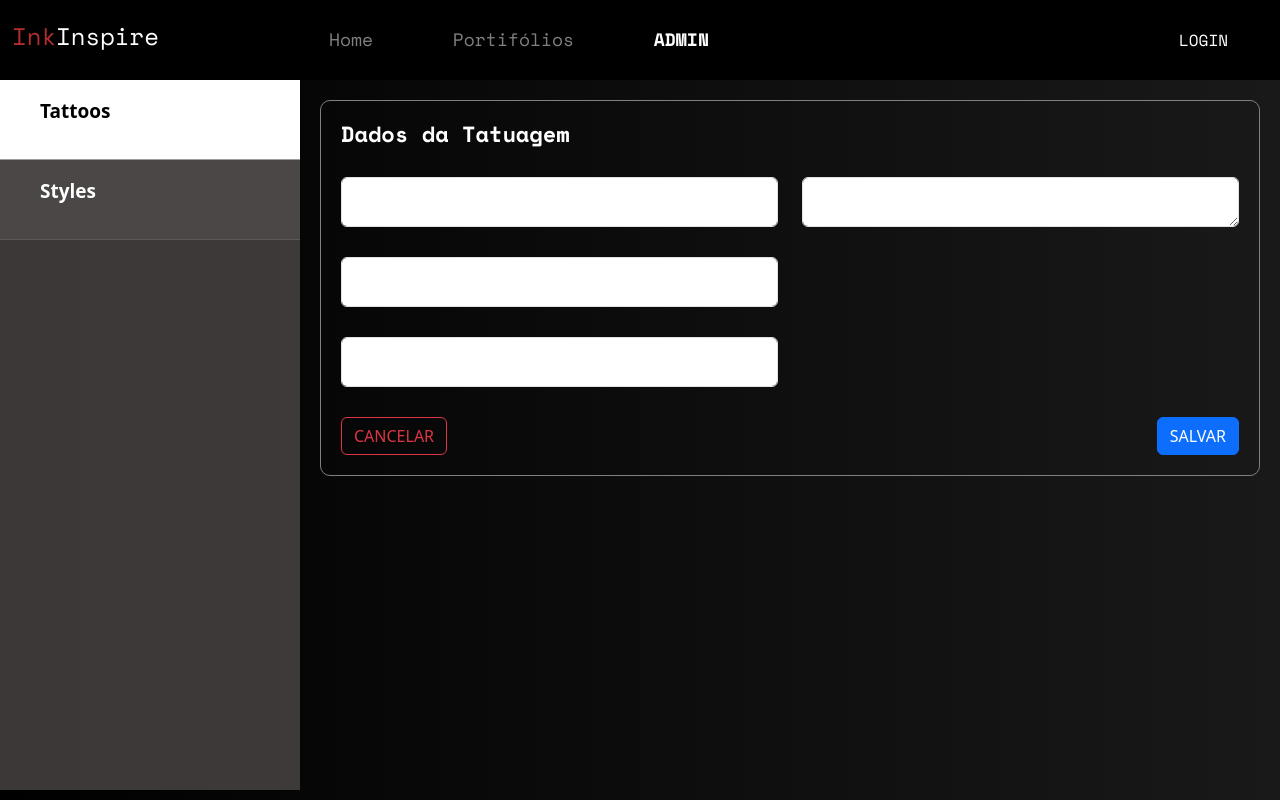
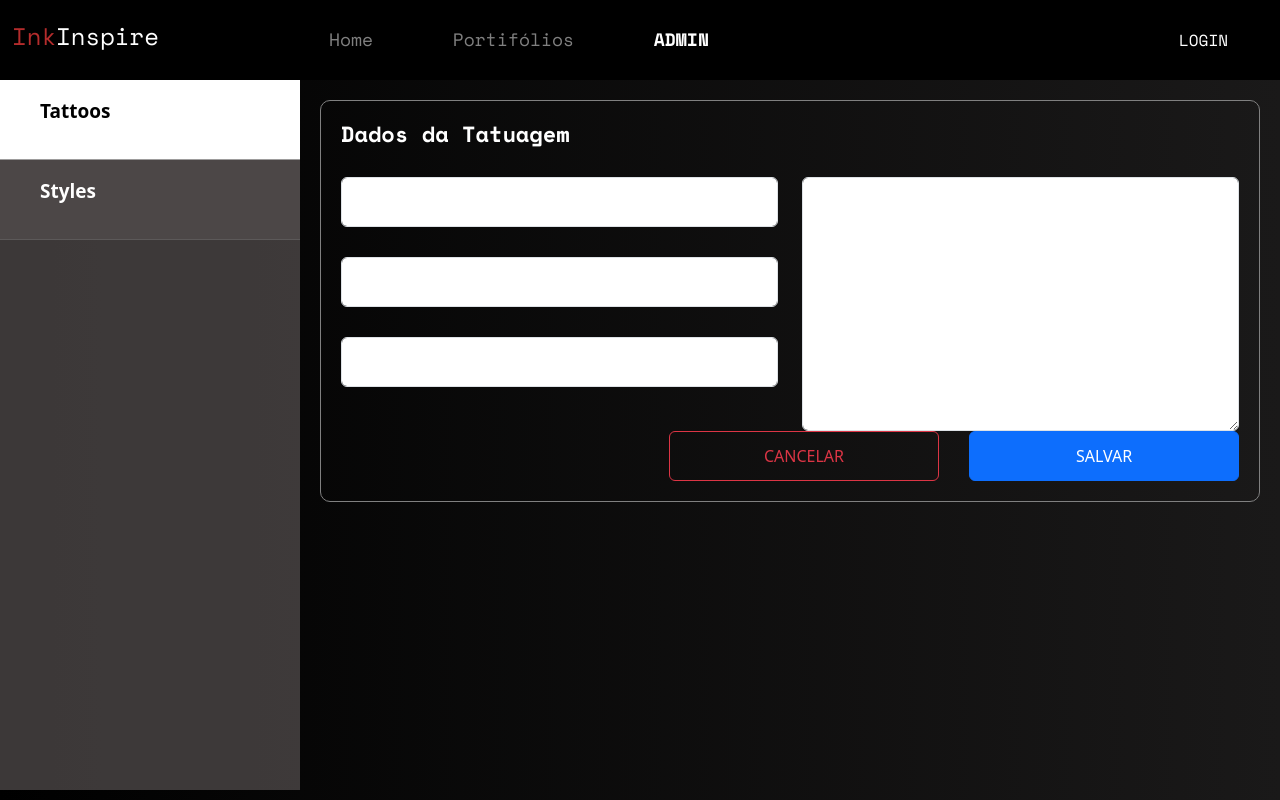
Before and after one commit to fh3mrique/InkInspire, a React (Vite) app in the folder frontend/: page /admin/tattoo/create in a window 1280 px wide. Built offline with nearby package versions, Linux system fonts and the light colour scheme; sample sign-in values are in the browser's storage.

Commit message:
Feat: Estilizando os botões e mais alguns retoques

```diff
--- a/frontend/src/pages/Admin/Tattoos/Form/index.tsx
+++ b/frontend/src/pages/Admin/Tattoos/Form/index.tsx
@@ -21,17 +21,23 @@ const Form = () => {
               </div>
             </div>
             <div className="col-lg-6">
-              <textarea
-                className="form-control base-input"
-                name=""
-                rows={10}
-              ></textarea>
+              <div>
+                <textarea
+                  className="form-control base-input h-auto"
+                  name=""
+                  rows={10}
+                />
+              </div>
             </div>
           </div>
 
           <div className="tattoo-crud-buttons-container">
-            <button className="btn btn-outline-danger">CANCELAR</button>
-            <button className="btn btn-primary">SALVAR</button>
+            <button className="btn btn-outline-danger tattoo-crud-button">
+              CANCELAR
+            </button>
+            <button className="btn btn-primary tattoo-crud-button text-white">
+              SALVAR
+            </button>
           </div>
         </form>
       </div>
--- a/frontend/src/pages/Admin/Tattoos/Form/styles.css
+++ b/frontend/src/pages/Admin/Tattoos/Form/styles.css
@@ -28,6 +28,23 @@
     justify-content: space-between;
 }
 
+.tattoo-crud-button{
+    height: 50px;
+    border-radius: 10px;
+    width: 110px;
+    font-weight: bold;
+}
+
+@media(min-width: 576px){
+    .tattoo-crud-buttons-container{
+        justify-content: flex-end;
+    }
+
+    .tattoo-crud-button{
+       margin-left: 30px;
+       width: 270px;
+    }
+}
 @media(min-width: 992px){
     .tattoo-crud-inputs-container{
         margin-bottom: 0;
```
